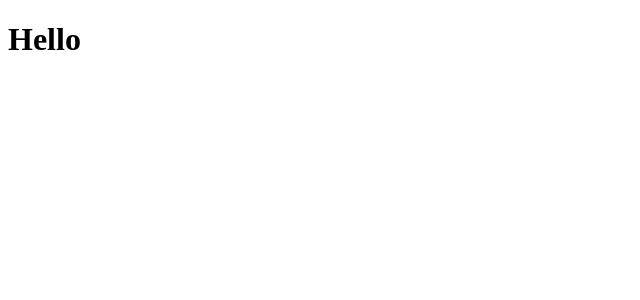
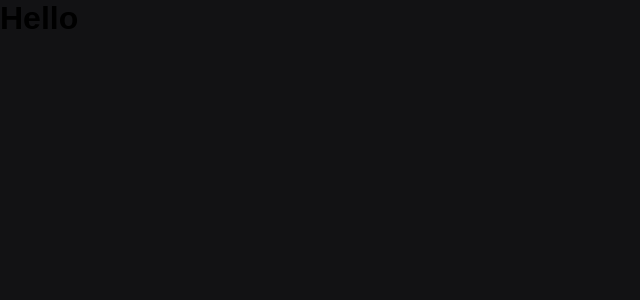
Before and after one commit to isadorabrito/accessibility-project, a Next.js app: page / in a window 1280 px wide. Shown: the top 300 px of the page, without its empty margins (0-640 px from the left). Built offline with nearby package versions, Linux system fonts and the light colour scheme.

Commit message:
feat: add global styles

```diff
--- a/src/pages/_app.tsx
+++ b/src/pages/_app.tsx
@@ -1,4 +1,5 @@
 import { AppProps } from "next/app";
+import "../styles/global.css";
 
 export default function App({ Component, pageProps }: AppProps) {
   return <Component {...pageProps} />;
--- a/src/styles/global.css
+++ b/src/styles/global.css
@@ -1,13 +1,18 @@
-html,
-body {
+* {
+  margin: 0;
   padding: 0;
-  margin: 0;
+  border: "none";
+  box-sizing: "border-box";
+}
+
+body,
+input,
+button,
+textarea,
+select {
   font-family: Ubuntu Mono, sans-serif;
 }
-a {
-  color: inherit;
-  text-decoration: none;
+
+body {
+  background-color: #121214;
 }
-* {
-  box-sizing: border-box;
-}
```
